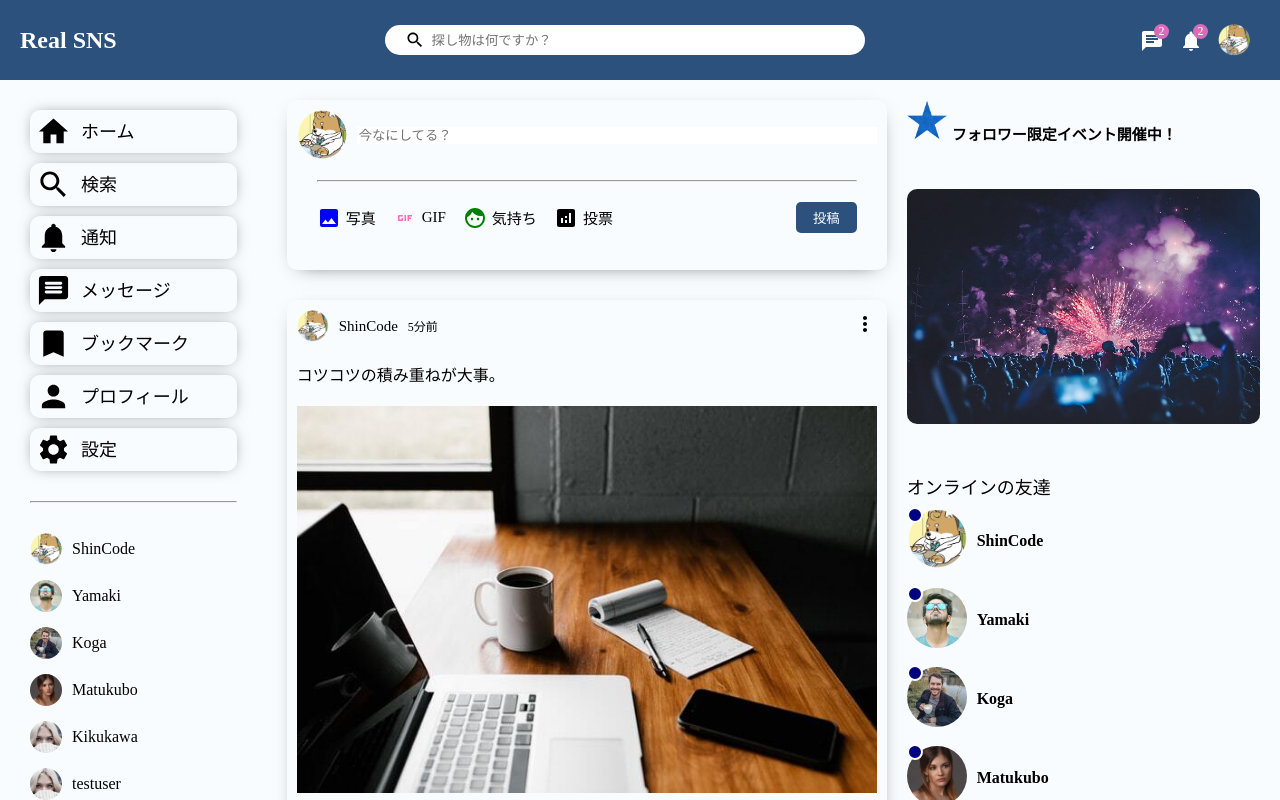
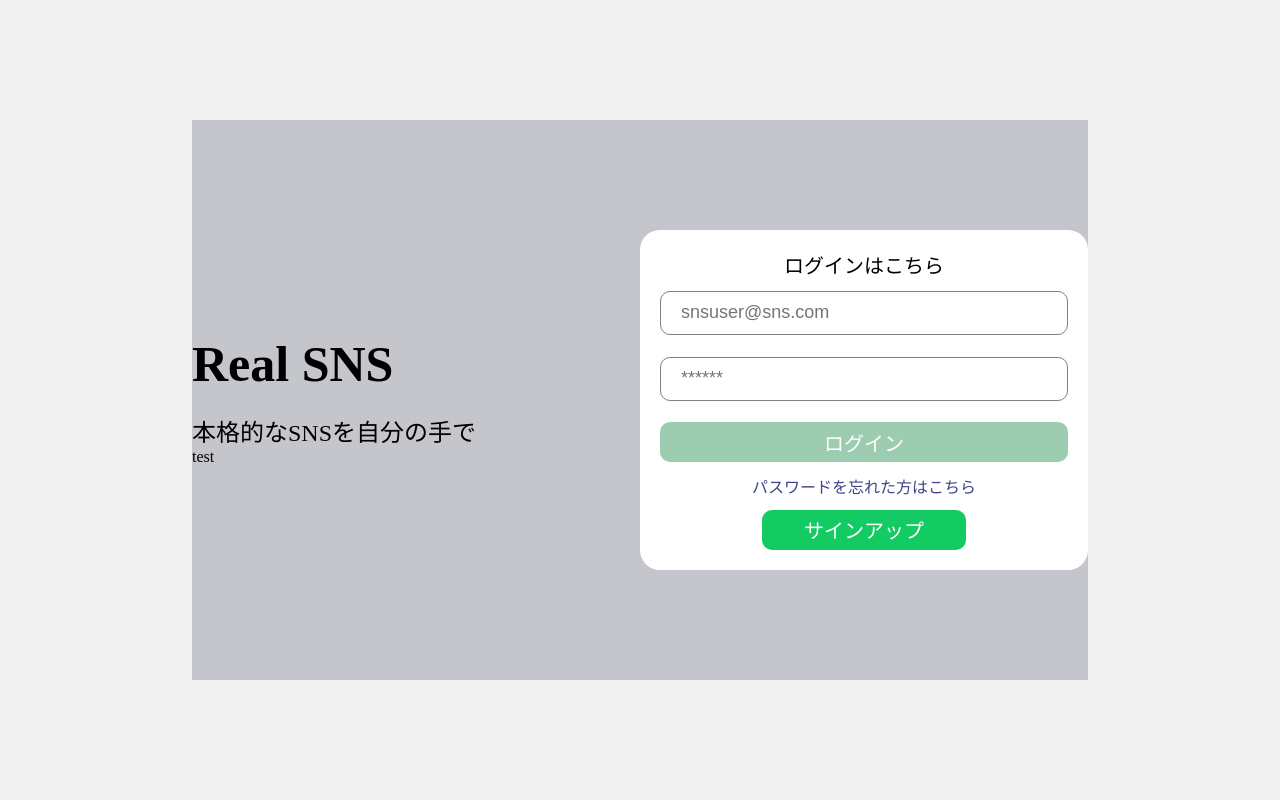
Before and after one commit to roiaki/node-sns-frontend, a React (Create React App) app: page / in a window 1280 px wide. Shown: the top 800 px of the page. Built offline with nearby package versions, Linux system fonts and the light colour scheme.

Commit message:
ログイン画面

```diff
--- a/src/App.js
+++ b/src/App.js
@@ -1,8 +1,11 @@
+import Login from './pages/login/Login';
+
 import Home from './pages/home/Home';
+import Profile from './pages/profile/Profile';
 
 
 function App() {
-  return <Home />
+  return <Login />;
 }
 
 export default App;
--- a/src/components/post/Post.jsx
+++ b/src/components/post/Post.jsx
@@ -1,4 +1,4 @@
-import React from 'react';
+import React, { useState } from 'react';
 import "./Post.css";
 import { MoreVert, Photo } from '@mui/icons-material';
 import { Users } from "../../dummyData";
@@ -7,6 +7,15 @@ export default function Post({ post }) {
    const user = Users.filter((user) => user.id === post.id)[0].username;
    console.log(user);
   //  console.log(Users.filter((user) => user.id === post.id)[0].username);
+  const [like, setLike] = useState(post.like);
+  const [isLiked, setIsLiked] = useState(false);
+
+
+  const handleLike = () => {
+    setLike(isLiked ? like - 1 : like + 1 );
+    setIsLiked(!isLiked);
+  }
+
   return (
     <div className="post">
       <div className="postWrapper">
@@ -33,11 +42,20 @@ export default function Post({ post }) {
 
         <div className="postBottom">
           <div className="postBottomLeft">
-            <img src="./assets/heart.png" alt="" className="likeIcon" />
-            <span className="postLikeCounter">{post.like}がいいねを押した</span>
+            <img
+              src="./assets/heart.png"
+              alt=""
+              className="likeIcon"
+              onClick={() => handleLike()}
+            />
+            <span className="postLikeCounter">
+              {like}がいいねを押した
+            </span>
           </div>
           <div className="postBottomRight">
-            <span className="postCommentText">{post.comment}:コメント</span>
+            <span className="postCommentText">
+              {post.comment}:コメント
+            </span>
           </div>
         </div>
 
--- a/src/components/rightbar/Rightbar.css
+++ b/src/components/rightbar/Rightbar.css
@@ -44,9 +44,7 @@
   margin: 25px 0;
 }
 
-.rightbarTitle {
-  margin-bottom: 20px;
-}
+
 
 .rightbarFriendList {
   padding: 0;
@@ -89,20 +87,20 @@
 
 .rightbarTitle {
   font-size: 18px;
-  font-weight: 500;
+  font-weight: 550;
   margin-bottom: 10px;
 }
 
 .rightbarInfo {
-  margin-bottom: 30px;
+  margin-bottom: 40px;
 }
 
 .rightbarInfoItem {
-  margin-bottom: 10px;
+  margin-bottom: 20px;
 }
 
 .rightbarInfoKey {
-  font-weight: 500;
+  font-weight: 580;
   margin-right: 5px;
   color: #555;
 }
--- a/src/components/rightbar/Rightbar.jsx
+++ b/src/components/rightbar/Rightbar.jsx
@@ -3,10 +3,11 @@ import "./Rightbar.css";
 import { Users } from "../../dummyData";
 import Online from '../online/Online';
 
-export default function Rightbar() {
-  return (
-    <div className="rightbar">
-      <div className="rightbarWrapper">
+export default function Rightbar({ profile }) {
+
+  const HomeRightbar = () => {
+    return (
+      <>
         <div className="eventContainer">
           <img src="assets/star.png" alt="" className="startImg" />
           <span className="eventText"><b>フォロワー限定イベント開催中！</b>
@@ -40,8 +41,72 @@ export default function Rightbar() {
           alt=""
         />
         <p className="promotionName">ShinCode株式会社</p>
+      </>
+    );
+  };
 
+  const ProfileRightbar = () => {
+    return (
+      <>
+      <h4 className="rightbarTitle">ユーザー情報</h4>
+      <div className='rightbarInfo'>
+        <div className='rightbarInfoItem'>
+          <span className='rightbarInfoKey'>出身：</span>
+          <span className='rightbarInfoKey'>福岡</span>
+        </div>
+        <h4 className='rightbarTitle'>あなたの友達s</h4>
+        <div className="rightbarFollowings">
+          <div className="rightbarFollowing">
+            <img
+              src="assets/person/1.jpeg"
+              art=""
+              className='rightbarFollowingImg'
+            />
+            <span className='rightbarFollowingName'>Shin Code</span>
+          </div>
+          <div className="rightbarFollowing">
+            <img
+              src="assets/person/2.jpeg"
+              art=""
+              className='rightbarFollowingImg'
+            />
+            <span className='rightbarFollowingName'>test user1</span>
+          </div>
+          <div className="rightbarFollowing">
+            <img
+              src="assets/person/3.jpeg"
+              art=""
+              className='rightbarFollowingImg'
+            />
+            <span className='rightbarFollowingName'>test user2</span>
+          </div>
+          <div className="rightbarFollowing">
+            <img
+              src="assets/person/4.jpeg"
+              art=""
+              className='rightbarFollowingImg'
+            />
+            <span className='rightbarFollowingName'>test user3</span>
+          </div>
+          <div className="rightbarFollowing">
+            <img
+              src="assets/person/5.jpeg"
+              art=""
+              className='rightbarFollowingImg'
+            />
+            <span className='rightbarFollowingName'>test user4</span>
+          </div>
+        </div>
+      </div>
+      </>
+    );
+  }
+
+  return (
+    <div className="rightbar">
+      <div className="rightbarWrapper">
+        {profile ? <ProfileRightbar /> : <HomeRightbar />}
       </div>
     </div>
-  )
+  );
 }
--- /dev/null
+++ b/src/pages/login/Login.css
@@ -0,0 +1,95 @@
+.login {
+    width: 100vw;
+    height: 100vh;
+    background-color: #f0f0f0;
+    display: flex;
+    align-items: center;
+    justify-content: center;
+}
+.loginWrapper {
+    width: 70%;
+    height: 70%;
+    background-color: #c5c6cb;
+    display: flex;
+}
+.loginLeft {
+    flex: 1;
+    display: flex;
+    flex-direction: column;
+    justify-content: center;
+}
+.loginRight {
+    flex: 1;
+    display: flex;
+    flex-direction: column;
+    justify-content: center;
+}
+
+.loginLogo {
+    font-size:50px;
+    font-weight: 700;
+    margin-bottom: 20px;
+}
+
+.loginDesc {
+    font-size: 24px;
+}
+
+.loginbox {
+    height: 300px;
+    padding: 20px;
+    background-color: white;
+    border-radius: 20px;
+    display: flex;
+    flex-direction: column;
+    justify-content: space-between;
+}
+
+.loginInput {
+    height: 40px;
+    border-radius: 10px;
+    border: 1px solid gray;
+    font-size: 18px;
+    padding-left: 20px;
+    margin-bottom: 10px;
+}
+
+.loginInput:focus {
+    outline: none;
+}
+
+.loginButton {
+    height: 40px;
+    border-radius: 10px;
+    border: none;
+    background-color: #9ccdb1;
+    color: white;
+    font-weight: 500;
+    font-size: 20px;
+    cursor: pointer;
+}
+
+.loginForgot {
+    text-align: center;
+    color: #41428b;
+}
+
+
+.loginRegisterButton {
+    height: 40px;
+    width: 50%;
+    align-self: center;
+    border-radius: 10px;
+    border: none;
+    background-color: #14ca63;
+    color: white;
+    font-weight: 500;
+    font-size: 20px;
+    cursor: pointer;
+}
+
+.loginMsg {
+    text-align: center;
+    font-weight: 550;
+    font-size: 20px;
+}
--- /dev/null
+++ b/src/pages/login/Login.jsx
@@ -0,0 +1,27 @@
+import React from 'react';
+import "./Login.css";
+
+export default function login() {
+  return (
+    <div className='login'>
+      <div className="loginWrapper">
+        <div className="loginLeft">
+          <h3 className="loginLogo">Real SNS</h3>
+          <span className="loginDesc">本格的なSNSを自分の手で</span>
+          <p>test</p>
+        </div>
+        <div className="loginRight">
+          <div className="loginbox">
+            <p className="loginMsg">ログインはこちら</p>
+
+            <input type="text" className="loginInput" placeholder="snsuser@sns.com" />
+            <input type="text" className="loginInput" placeholder="******" />
+            <button class="loginButton">ログイン</button>
+            <div className="loginForgot">パスワードを忘れた方はこちら</div>
+            <button class="loginRegisterButton">サインアップ</button>
+          </div>
+        </div>
+      </div>
+    </div>
+  );
+}
--- /dev/null
+++ b/src/pages/profile/Profile.css
@@ -0,0 +1,45 @@
+.profile {
+  display: flex;
+}
+
+.profileRight {
+  flex: 10.5;
+}
+
+.profileCover {
+  height: 320px;
+  position: relative;
+}
+
+.profileCoverImg {
+  width: 100%;
+  height: 250px;
+  object-fit: cover;
+}
+
+.profileUserImg {
+  position: absolute;
+  left: 0;
+  right: 0;
+  width: 130px;
+  height: 130px;
+  border-radius: 50%;
+  margin: auto;
+  top: 150px;
+  border: 5px solid red;
+}
+
+.profileInfo {
+  display: flex;
+  flex-direction: column;
+  align-items: center;
+}
+
+.profileInfoName {
+  font-size: 24px;
+}
+
+.profileRightBottom {
+  display: flex;
+
+}
--- /dev/null
+++ b/src/pages/profile/Profile.jsx
@@ -0,0 +1,41 @@
+import React from 'react';
+import Topbar from '../../components/topbar/Topbar';
+import Sidebar from '../../components/sidebar/Sidebar';
+import TimeLine from '../../components/timeline/TimeLine';
+import Rightbar from '../../components/rightbar/Rightbar';
+import "./Profile.css";
+
+export default function Profile() {
+  return (
+    <>
+      <Topbar />
+      <div className='profile'>
+        <Sidebar />
+        <div className="profileRight">
+          <div className="profileRightTop">
+            <div className="profileCover">
+              <img
+                src="assets/post/3.jpeg"
+                alt=""
+                className="profileCoverImg"
+              />
+              <img
+                src="assets/person/1.jpeg"
+                alt=""
+                className="profileUserImg"
+              />
+            </div>
+            <div className="profileInfo">
+              <h4 className="profileInfoName">Test User</h4>
+              <span className="profileInfoDesc">Udemy</span>
+            </div>
+          </div>
+          <div className="profileRightBottom">
+            <TimeLine />
+            <Rightbar profile />
+          </div>
+        </div>
+      </div>
+    </>
+  )
+}
```
